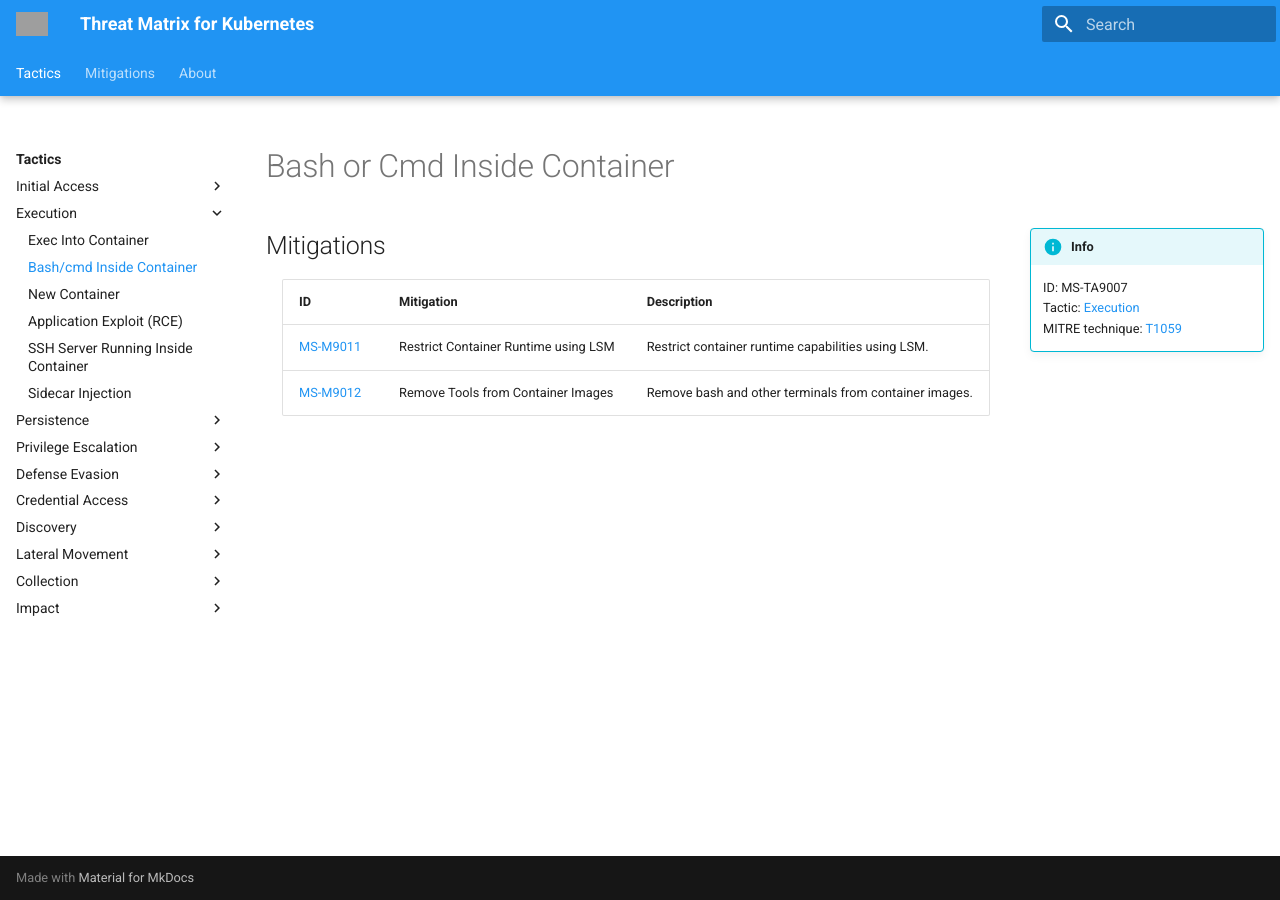
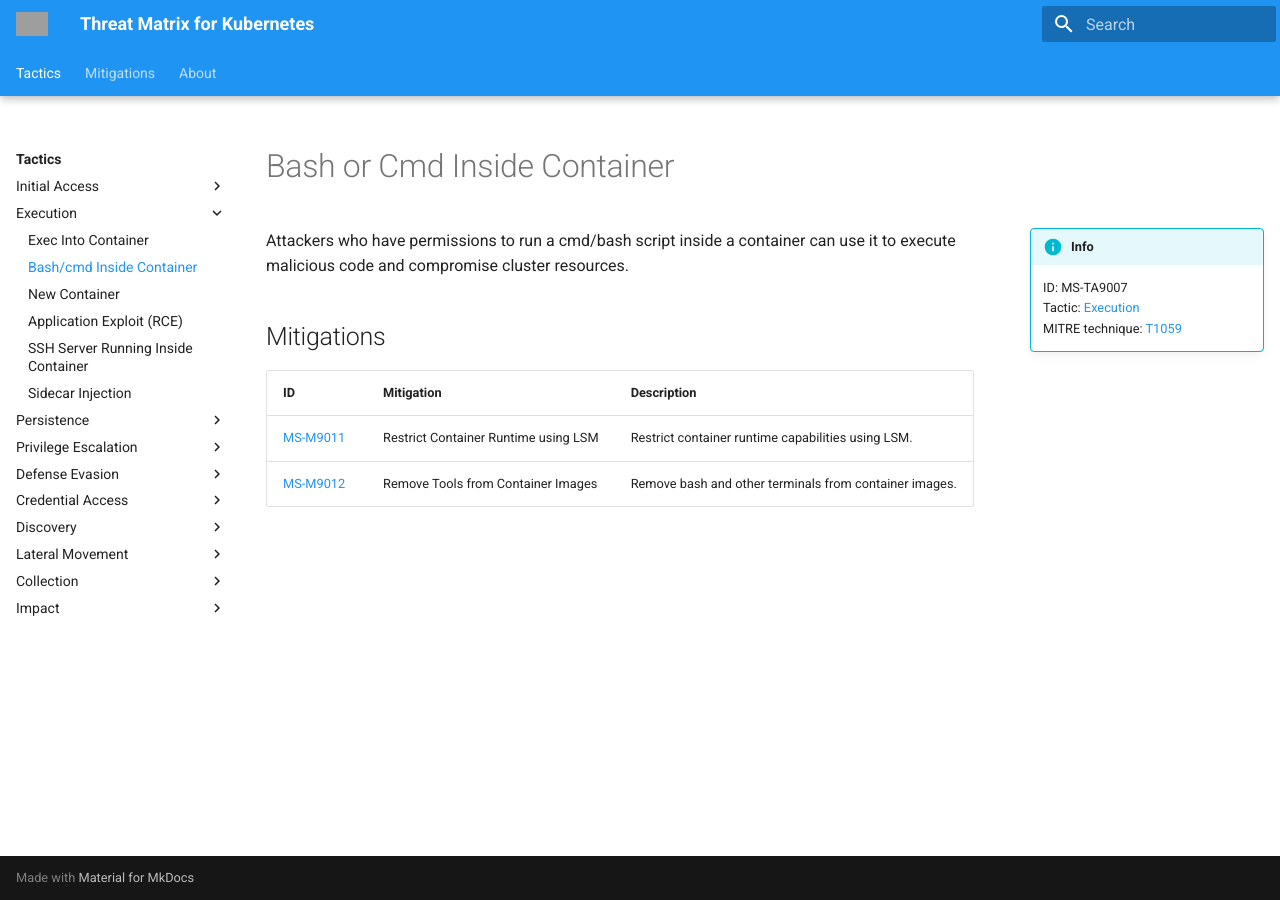
Before and after one commit to microsoft/Threat-Matrix-for-Kubernetes, an MkDocs documentation site: the page built from docs/techniques/bash or cmd inside container.md, in a window 1280 px wide. Built offline with MkDocs 1.6.1 and Material for MkDocs 9.7.7, drawn with Linux system fonts in a browser that asks for light colours; grey boxes are pictures that could not be loaded.

Commit message:
add description to Bash or Cmd Inside Container technique

```diff
--- a/docs/techniques/bash or cmd inside container.md
+++ b/docs/techniques/bash or cmd inside container.md
@@ -11,7 +11,7 @@ hide:
     Tactic: [Execution](../tactics/Execution/index.md) <br>
     MITRE technique: [T1059](https://attack.mitre.org/techniques/T1059/)
 
-
+Attackers who have permissions to run a cmd/bash script inside a container can use it to execute malicious code and compromise cluster resources.
 
 ## Mitigations
 
```
